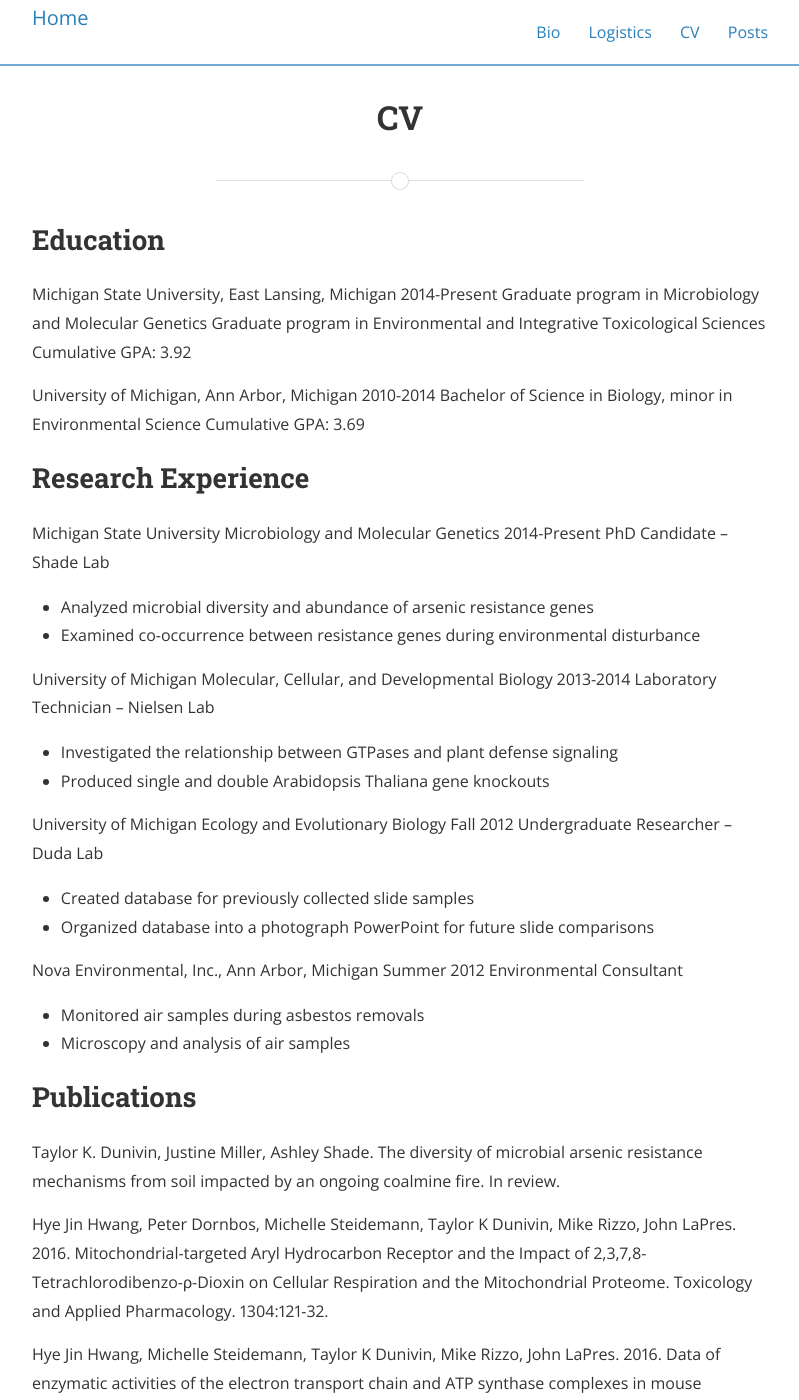
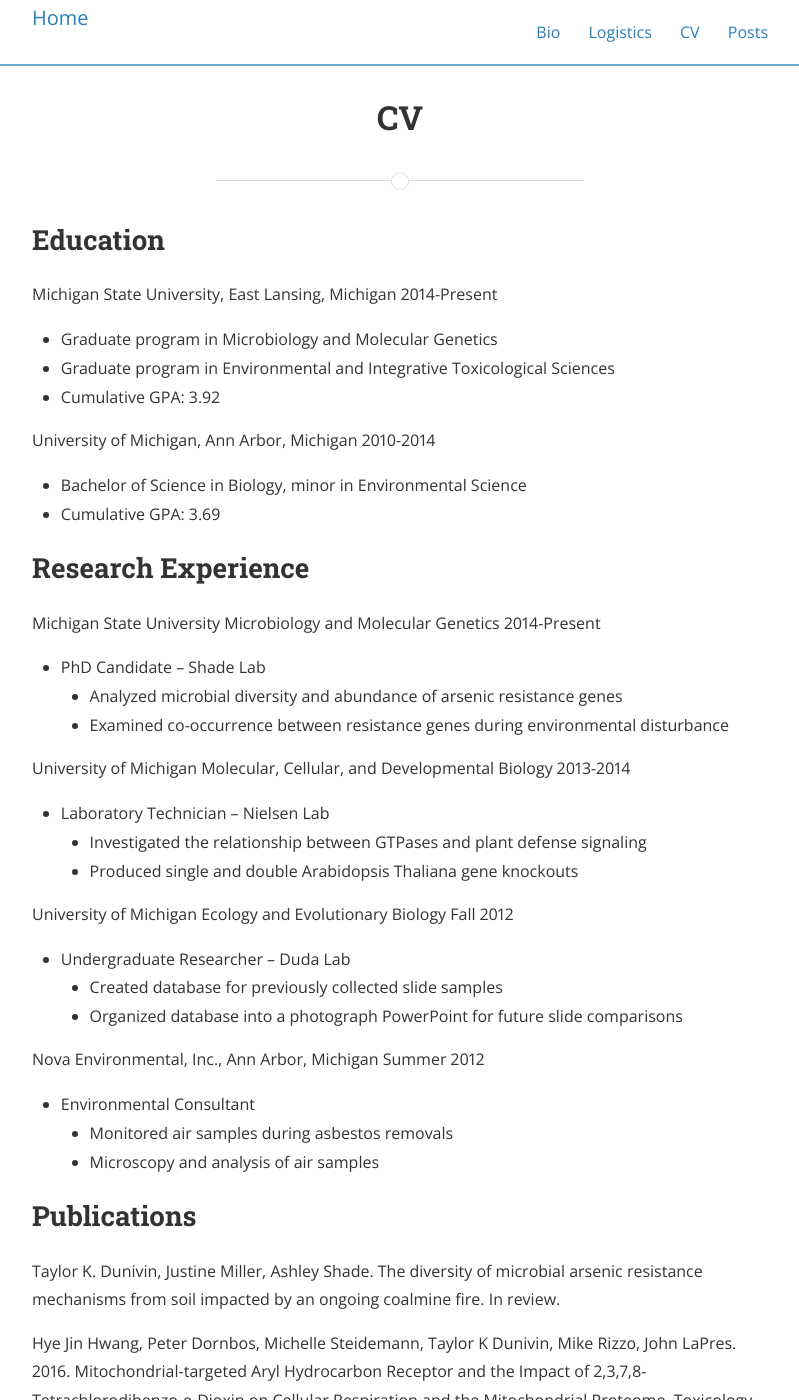
Before and after one commit to dunivint/dunivint.github.io, a Jekyll site: the page built from materials.md, in a window 1280 px wide and 1400 px high. Shown: the whole window, without its empty margins (240-1039 px from the left). Built offline with Jekyll 4.4.1, drawn with Linux system fonts in a browser that asks for light colours; nearby versions of some CDN libraries; a style sheet for code colours, icons or effects is not loaded.

```diff
--- a/materials.md
+++ b/materials.md
@@ -7,34 +7,34 @@ permalink: /CV/
 
 ## Education
 Michigan State University, East Lansing, Michigan			                                               2014-Present
-Graduate program in Microbiology and Molecular Genetics
-Graduate program in Environmental and Integrative Toxicological Sciences
-Cumulative GPA: 3.92
+* Graduate program in Microbiology and Molecular Genetics
+* Graduate program in Environmental and Integrative Toxicological Sciences
+* Cumulative GPA: 3.92
 
 University of Michigan, Ann Arbor, Michigan	 	                                    2010-2014
-Bachelor of Science in Biology, minor in Environmental Science
-Cumulative GPA: 3.69
+* Bachelor of Science in Biology, minor in Environmental Science
+* Cumulative GPA: 3.69
 
 ## __Research Experience__
 Michigan State University Microbiology and Molecular Genetics                                       2014-Present
-PhD Candidate – Shade Lab
-*	Analyzed microbial diversity and abundance of arsenic resistance genes
-*	Examined co-occurrence between resistance genes during environmental disturbance
+* PhD Candidate – Shade Lab
+  *	Analyzed microbial diversity and abundance of arsenic resistance genes
+  *	Examined co-occurrence between resistance genes during environmental disturbance
 
 University of Michigan Molecular, Cellular, and Developmental Biology                             2013-2014
-Laboratory Technician – Nielsen Lab
-*	Investigated the relationship between GTPases and plant defense signaling
-* Produced single and double Arabidopsis Thaliana gene knockouts
+* Laboratory Technician – Nielsen Lab
+  *	Investigated the relationship between GTPases and plant defense signaling
+  * Produced single and double Arabidopsis Thaliana gene knockouts
 
 University of Michigan Ecology and Evolutionary Biology                                                    Fall 2012
-Undergraduate Researcher – Duda Lab
-*	Created database for previously collected slide samples
-*	Organized database into a photograph PowerPoint for future slide comparisons
+* Undergraduate Researcher – Duda Lab
+  *	Created database for previously collected slide samples
+  *	Organized database into a photograph PowerPoint for future slide comparisons
 
 Nova Environmental, Inc., Ann Arbor, Michigan                                                                                           Summer 2012
-Environmental Consultant
-*	Monitored air samples during asbestos removals
-*	Microscopy and analysis of air samples
+* Environmental Consultant
+  *	Monitored air samples during asbestos removals
+  *	Microscopy and analysis of air samples
 
 ## Publications
 Taylor K. Dunivin, Justine Miller, Ashley Shade. The diversity of microbial arsenic resistance mechanisms from soil impacted by an ongoing coalmine fire. In review.
```
